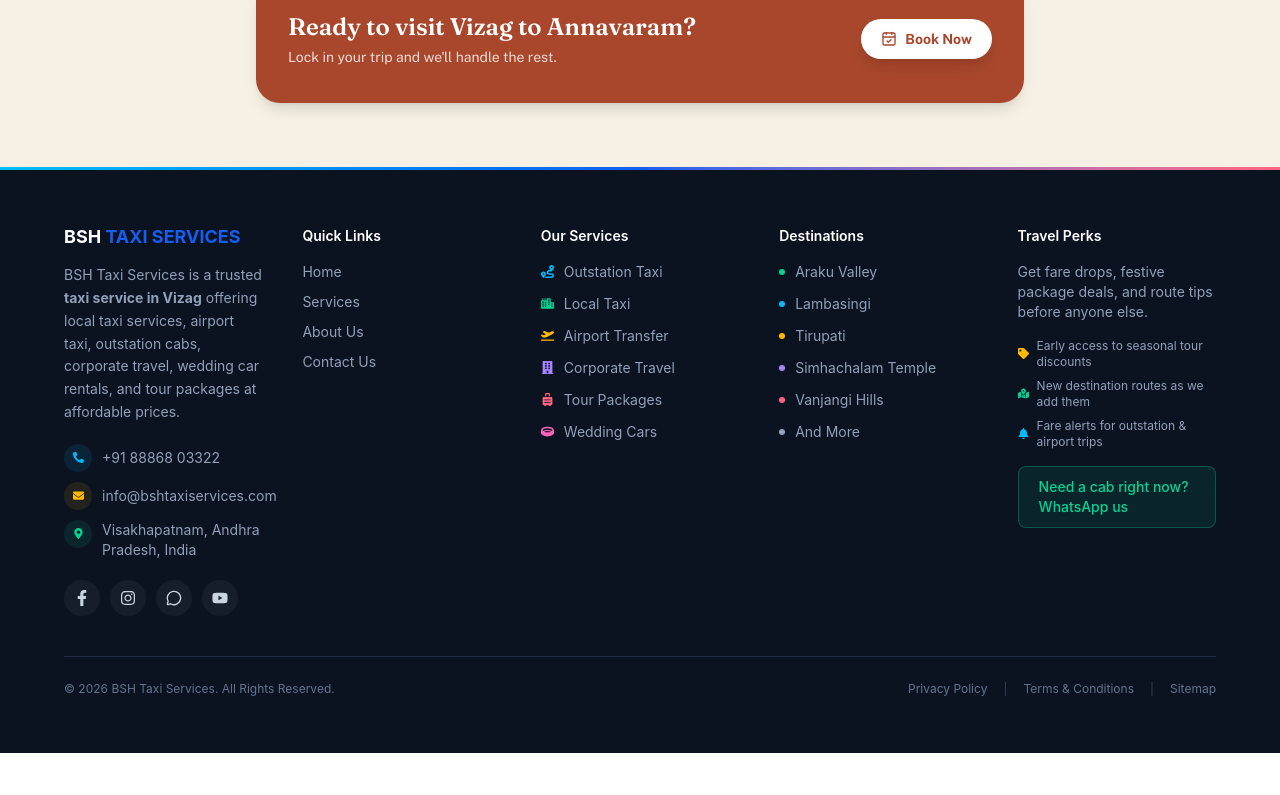
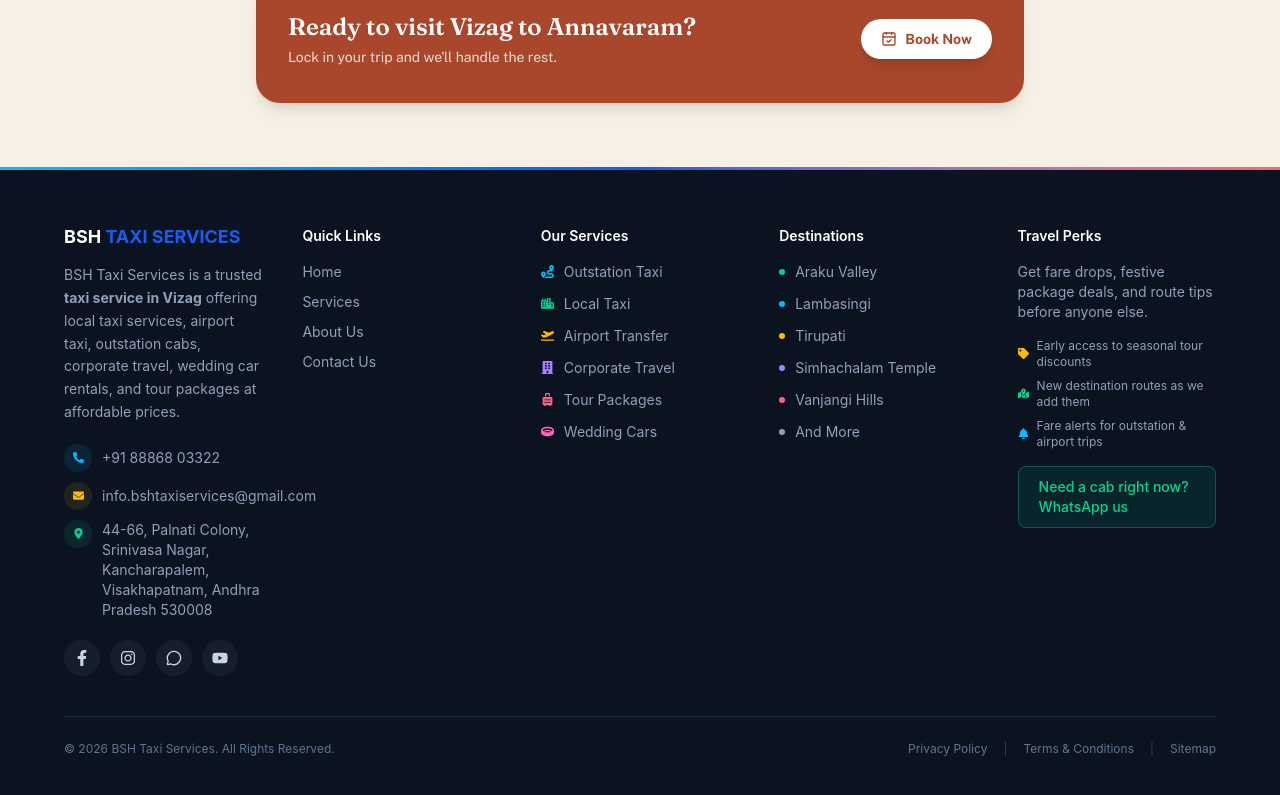
Before and after one commit to sateesh1216/BSH_webpage, a React (Vite) app: page /outstation/vizag-to-annavaram-taxi in a window 1280 px wide. Shown: the part 4779-5574 px from the top of the page. Before the commit the page ends 5532 px from the top, so only its background shows below. Built offline with nearby package versions, Linux system fonts and the light colour scheme; a web font is replaced by a local one.

Commit message:
update nrk link and footer

```diff
--- a/src/components/layout/Footer.tsx
+++ b/src/components/layout/Footer.tsx
@@ -53,8 +53,8 @@ const socialLinks = [
 const BUSINESS = {
   phone: "+91 88868 03322",
   phoneHref: "tel:+918886803322",
-  email: "info@bshtaxiservices.com",
-  addressLine: "Visakhapatnam, Andhra Pradesh, India",
+  email: "info.bshtaxiservices@gmail.com",
+  addressLine: "44-66, Palnati Colony, Srinivasa Nagar, Kancharapalem, Visakhapatnam, Andhra Pradesh 530008",
 };
 
 const structuredData = {
--- a/src/data/Outstationtaxidata.tsx
+++ b/src/data/Outstationtaxidata.tsx
@@ -2257,9 +2257,15 @@ highlights: [
     category: "City",
     description: (
   <>
-    Explore <strong>Razam to Vizag </strong>with BSH Taxi Services, offering comfortable
-    outstation taxi travel to this important regional town in Srikakulam
-    district and its surrounding areas.
+    Explore <strong>Razam to Vizag</strong> with BSH Taxi Services, offering comfortable{" "}
+    <a
+      href="https://www.nrktravels.in/"
+      title="Outstation Taxi Services - NRK Travels"
+      aria-label="Outstation Taxi Services by NRK Travels"
+    >
+      outstation taxi services
+    </a>{" "}
+     to this important regional town in Srikakulam district and its surrounding areas.
   </>
 ),
     seoTitle: "Vizag to Razam Taxi | Outstation Cab Booking | BSH Taxi Services",
```
